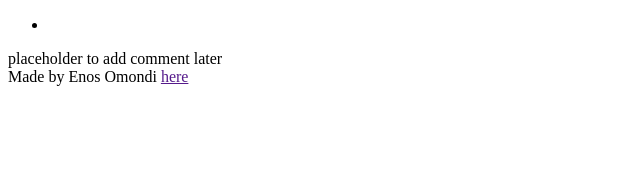
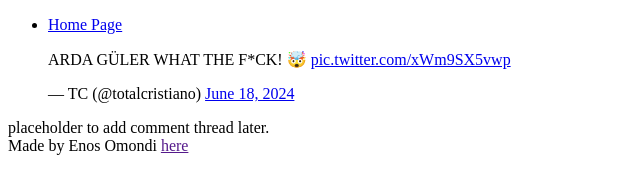
Before and after one commit to Vallor23/My_First_Portfolio, a plain HTML site: page html_basic/base_index.html in a window 1280 px wide. Shown: the whole page, without its empty margins (0-640 px from the left). Drawn offline with Linux system fonts and the light colour scheme.

Commit message:
Update base_index.html

```diff
--- a/html_basic/base_index.html
+++ b/html_basic/base_index.html
@@ -7,16 +7,18 @@
 </head>
 <body>
     <header>
-        <ul>
-            <li> <a href=""></a></li>
-        </ul>
+        <nav>
+            <ul>
+                <li> <a href="index.html">Home Page</a></li>
+            </ul>
+        </nav>
     </header>
     <main>
         <article>
-
-        </article>
-        <aside>placeholder to add comment later</aside>
-    </main>
-    <footer>Made by Enos Omondi <a href="">here</a></footer>
+        <blockquote class="twitter-tweet"><p lang="tr" dir="ltr">ARDA GÜLER WHAT THE F*CK! 🤯 <a href="https://t.co/xWm9SX5vwp">pic.twitter.com/xWm9SX5vwp</a></p>&mdash; TC (@totalcristiano) <a href="https://twitter.com/totalcristiano/status/1803116690386923850?ref_src=twsrc%5Etfw">June 18, 2024</a></blockquote> <script async src="https://platform.twitter.com/widgets.js" charset="utf-8"></script>
+    </article>
+    <aside>placeholder to add comment thread later.</aside>
+</main>
+<footer>Made by Enos Omondi <a href="">here</a></footer>
 </body>
 </html>
```
